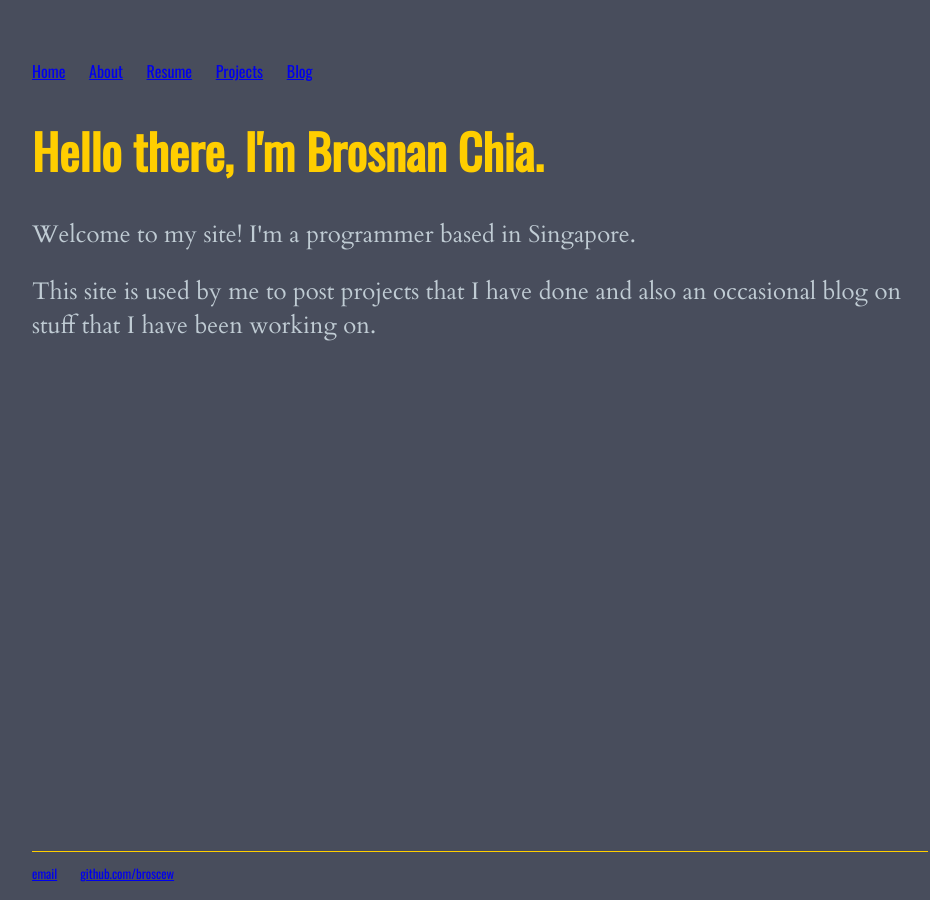
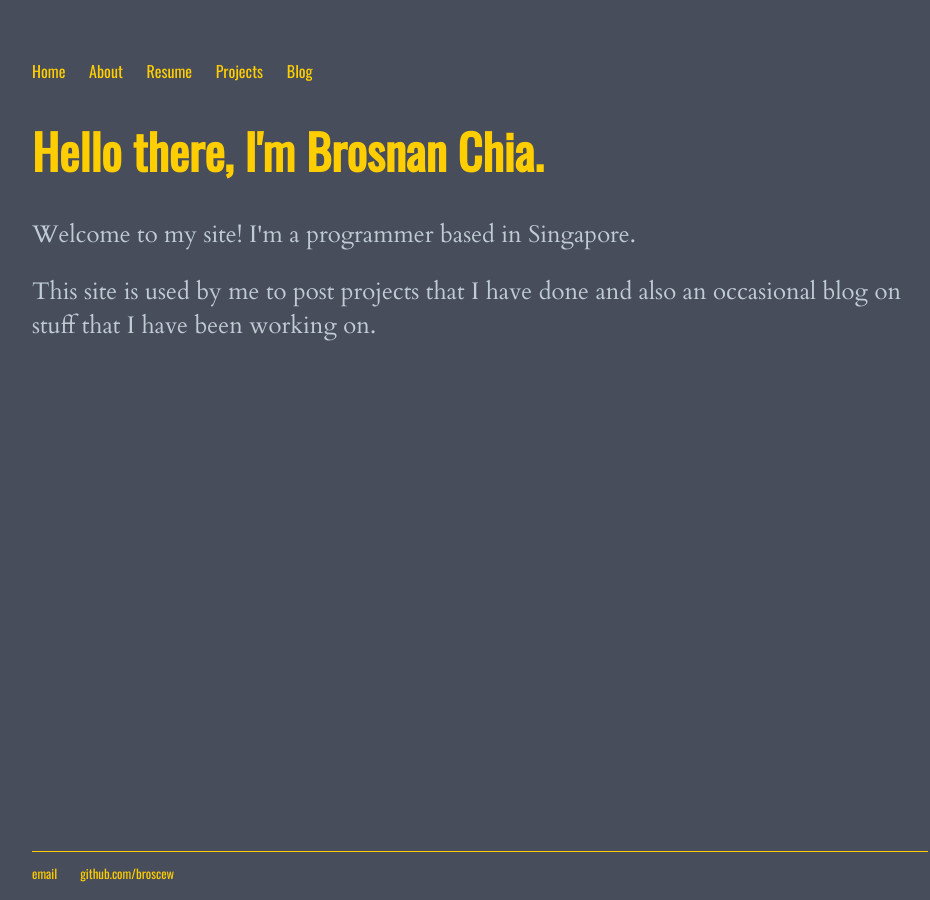
Before and after one commit to broscew/broscew.github.io, a Jekyll site: the page built from index.html, in a window 1280 px wide. Shown: the whole page, without its empty margins (160-1090 px from the left). Built offline with Jekyll 4.4.1, drawn with Linux system fonts in a browser that asks for light colours.

Commit message:
Update main.css

```diff
--- a/css/main.css
+++ b/css/main.css
@@ -1,6 +1,6 @@
 body { margin: 60px auto; width: 70%; color: #ffce00; background-color: #484d5c}
 
-a{ text-decoration: nonecolor: #ffce00;}
+a{ text-decoration: none; color: #ffce00; font-size: 1em;}
 a:hover {text-decoration: underline;}
 
 p, ul {font-family:'Cardo', serif; font-size: 1.5em; line-height: 1.4em; color: #c0ccd4;}
```
